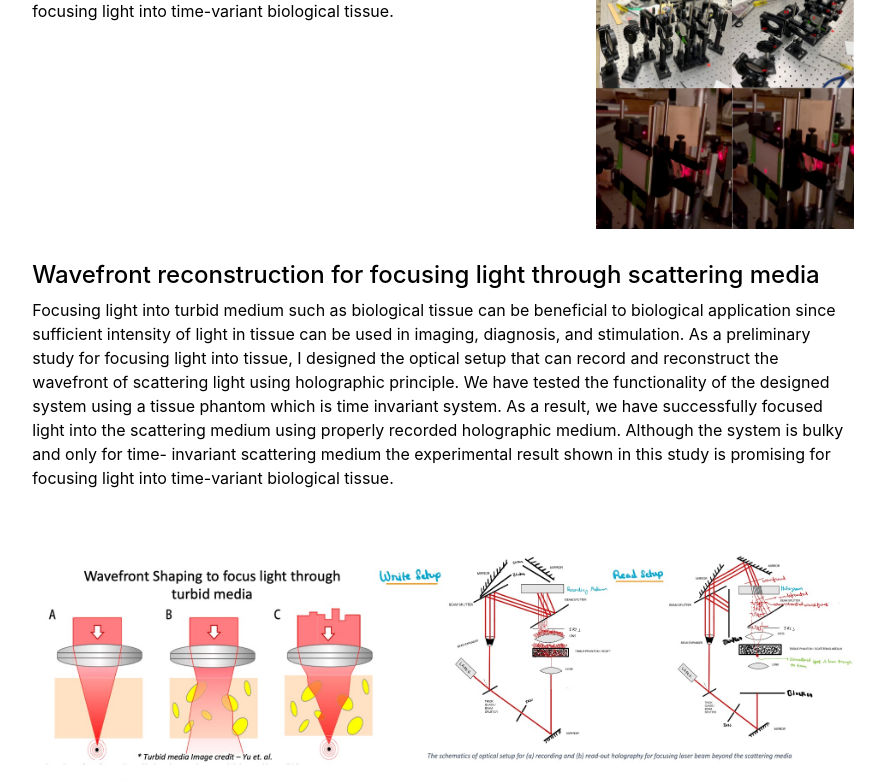
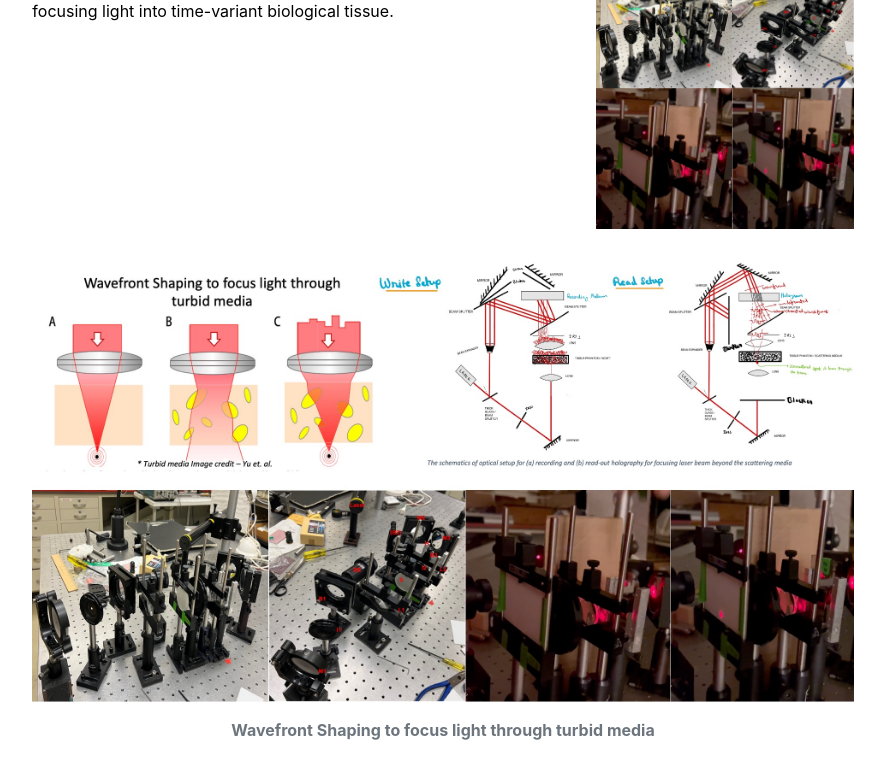
Before and after one commit to preet-mit/preet-mit, a Jekyll site: the page built from index.md, in a window 1280 px wide and 1400 px high, scrolled down 3162 px. Shown: the top 781 px of the window, without its empty margins (197-1082 px from the left). Built offline with Jekyll 4.4.1, drawn with Linux system fonts in a browser that asks for light colours.

Commit message:
Update research-content.html

```diff
--- a/_includes/research-content.html
+++ b/_includes/research-content.html
@@ -70,7 +70,7 @@ Note: Detailed specifications and performance metrics are currently confidential
 
 
 <!-- Project with images below text -->
-<div class="row mb-5">
+<!--<div class="row mb-5">
   <div class="col-12">
     <h4>Wavefront reconstruction for focusing light through scattering media</h4>
     <p>
@@ -102,7 +102,7 @@ Note: Detailed specifications and performance metrics are currently confidential
     <img src="{{ site.github.url }}/assets/img/otherproject1_3.jpg" class="img-fluid mb-3" alt="Experimental Setup">
     <p class="text-muted"><strong>Experimental setup for wavefront reconstruction</strong></p>-->
   </div>
-</div>
+</div>-->
 
 
 <!-- Other Project 2 -->
```
